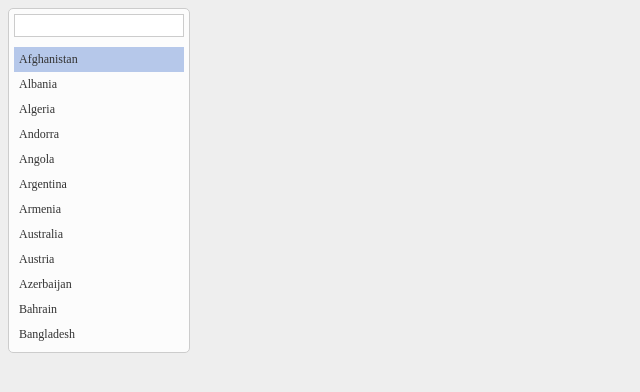
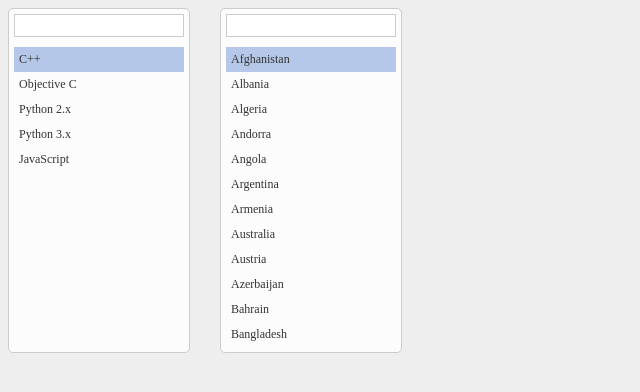
Before and after one commit to ikalnytskyi/listbox.js, a plain HTML site: page src/test.html in a window 1280 px wide. Shown: the whole page, without its empty margins (0-640 px from the left). Drawn offline with Linux system fonts and the light colour scheme.

Commit message:
Fix bug with incorrect viewing (when option tag has value attribute)

```diff
--- a/src/js/listbox.js
+++ b/src/js/listbox.js
@@ -114,7 +114,7 @@ Listbox.prototype = {
             $('<div>')
                 .addClass(instance.LIST_ITEM_CLASS)
                 .appendTo(instance._list)
-                .text($(this).val())
+                .text($(this).text())
                 .click(function() {
                     instance._multiselect
                         ? instance._toggleItem($(this))
@@ -141,17 +141,12 @@ Listbox.prototype = {
 
     // this function used by singleselect listbox
     _setItem: function(item) {
-
         var options = this._parent.children('[selected]')
 
         this._list.children('[selected]').each(function(index) {
             $(this).removeAttr('selected')
             $(options.get(index)).removeAttr('selected')
         })
-
-        //this._parent.children().each(function() {
-        //    $(this).removeAttr('selected')
-        //})
 
         this._selectItem(item)
     },
--- a/src/test.html
+++ b/src/test.html
@@ -14,20 +14,40 @@
         color: #333;
         background: #eee;
     }
+
+    .myOwnClass {
+        float: left;
+        margin-right: 30px;
+    }
   </style>
 
 <body>
 
   <script>
       $(function() {
-          var listbox = new Listbox({
+          new Listbox({
               parent: $('#countries'),
               class: 'myOwnClass',
               withSearchbar: true,
               multiselect: false
           })
+
+          new Listbox({
+              parent: $('#languages'),
+              class: 'myOwnClass',
+              withSearchbar: true,
+              multiselect: true
+          })
       });
   </script>
+
+  <select id="languages">
+    <option value="cpp">C++</option>
+    <option value="objc">Objective C</option>
+    <option value="py2">Python 2.x</option>
+    <option value="py3">Python 3.x</option>
+    <option value="js">JavaScript</option>
+  </select>
 
   <select id="countries">
     <option>Afghanistan</option>
```
